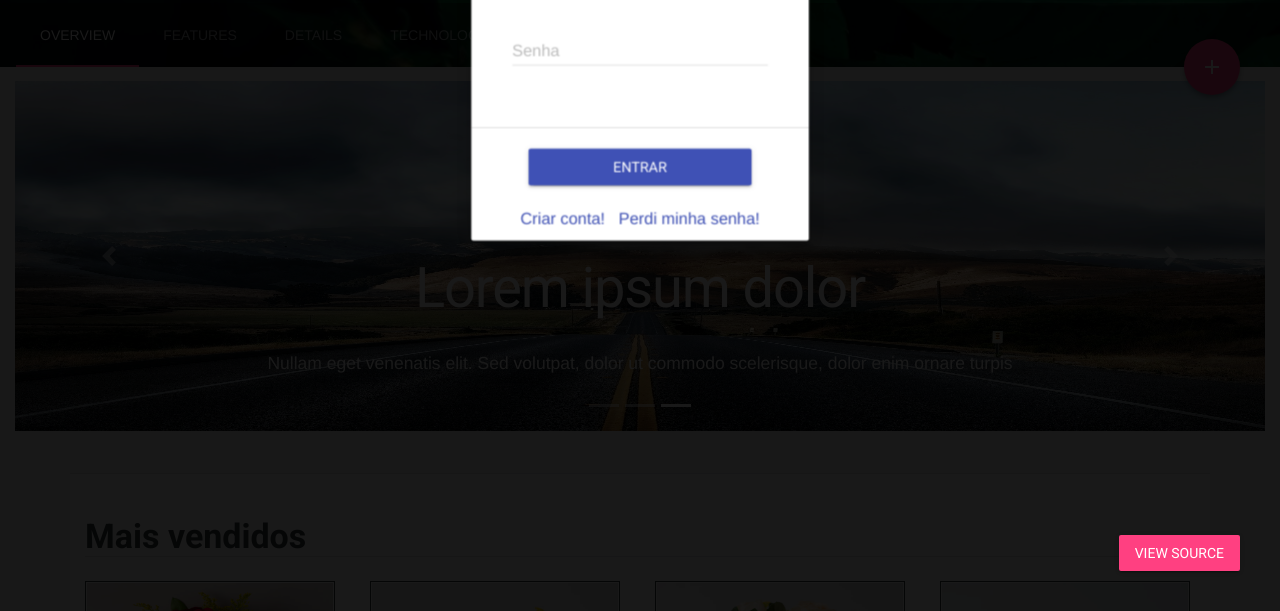
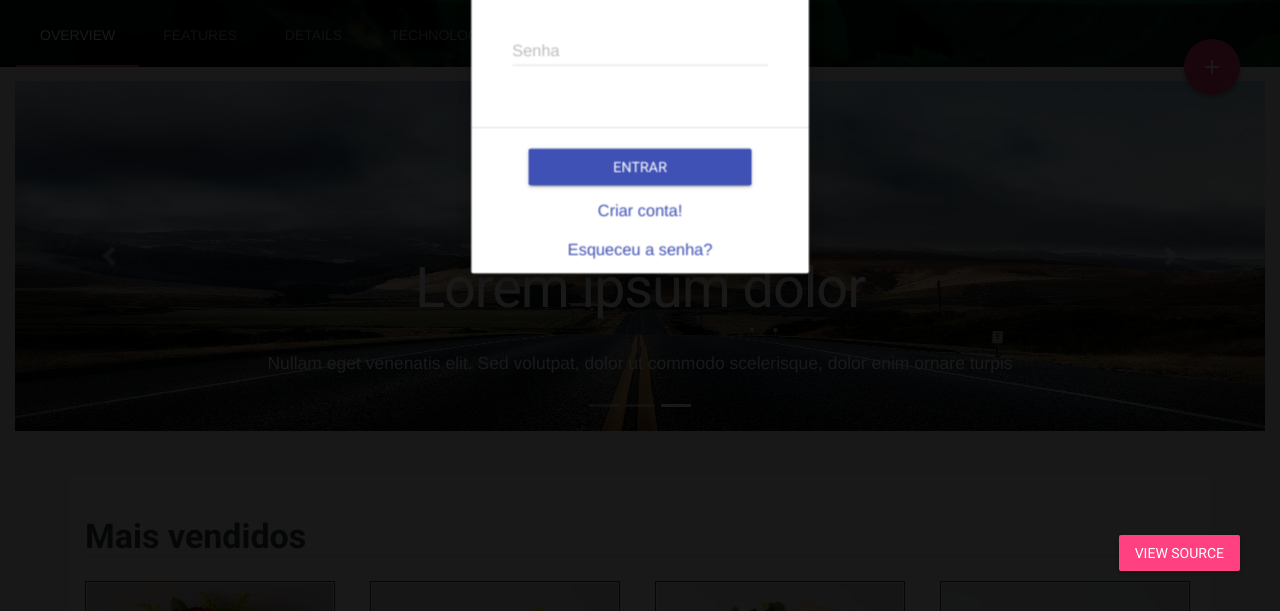
Before and after one commit to MarcosBrendonDePaula/IHCProjeto1, a plain HTML site: page web/index.html in a window 1280 px wide. Both pictures are taken after a click on the button "LOGIN". Shown: the part 189-800 px from the top of the page. Drawn offline with nearby package versions, Linux system fonts and the light colour scheme.

Commit message:
tela de login alterada

```diff
--- a/web/index.html
+++ b/web/index.html
@@ -145,9 +145,13 @@
                             </div>
 
                             <div style="width: 100%;">
-                                <div class="mdl-cell mdl-cell--12-col">
+                                <div style="display: flex; flex-direction: column; justify-content: center; align-items: center;">
+                                    <div style="margin-bottom: 20px;">
                                     <a onClick='flip("show-left")' class="mdl-color-text--primary">Criar conta!</a>
-                                    <a onClick='flip("show-bottom")' class="mdl-color-text--primary" style="float: right">Perdi minha senha!</a>
+                                   </div>
+                                   <div style="margin-bottom: 10px;">
+                                    <a onClick='flip("show-bottom")' class="mdl-color-text--primary" style="float: right">Esqueceu a senha?</a>
+                                  </div>
                                 </div>
                             </div>
                         </div>
@@ -204,7 +208,7 @@
                         <div class="mdl-card__supporting-text">
                             <div class="mdl-textfield mdl-js-textfield mdl-textfield--floating-label">
                                 <input class="mdl-textfield__input" type="email" id="email"/>
-                                <label class="mdl-textfield__label" for="email">E-Mail</label>
+                                <label class="mdl-textfield__label" for="email">Usuário</label>
                             </div>
                         </div>
 
@@ -232,8 +236,8 @@
                   <div class="carousel-item active">
                           <img class="d-block w-100" src="images/slider1.jpg" alt="Primeiro Slide" height="350" width="800">
                           <div class="carousel-caption d-none d-md-block">
-                            <h1>Lorem ipsum dolor</h1>
-                            <p class="lead">Nullam eget venenatis elit. Sed volutpat, dolor ut commodo
+                            <h1 style="background-color: rgba(0, 0, 0, 0.4);">Lorem ipsum dolor</h1>
+                            <p style="background-color: rgba(0, 0, 0, 0.4);" class="lead">Nullam eget venenatis elit. Sed volutpat, dolor ut commodo
                                 scelerisque, dolor enim ornare turpis</p>
                           </div>
                   </div>
```
Also changed, not shown: web/images/1.jpg (deleted), web/images/slider.jpg (added), web/images/slider1.jpg.
